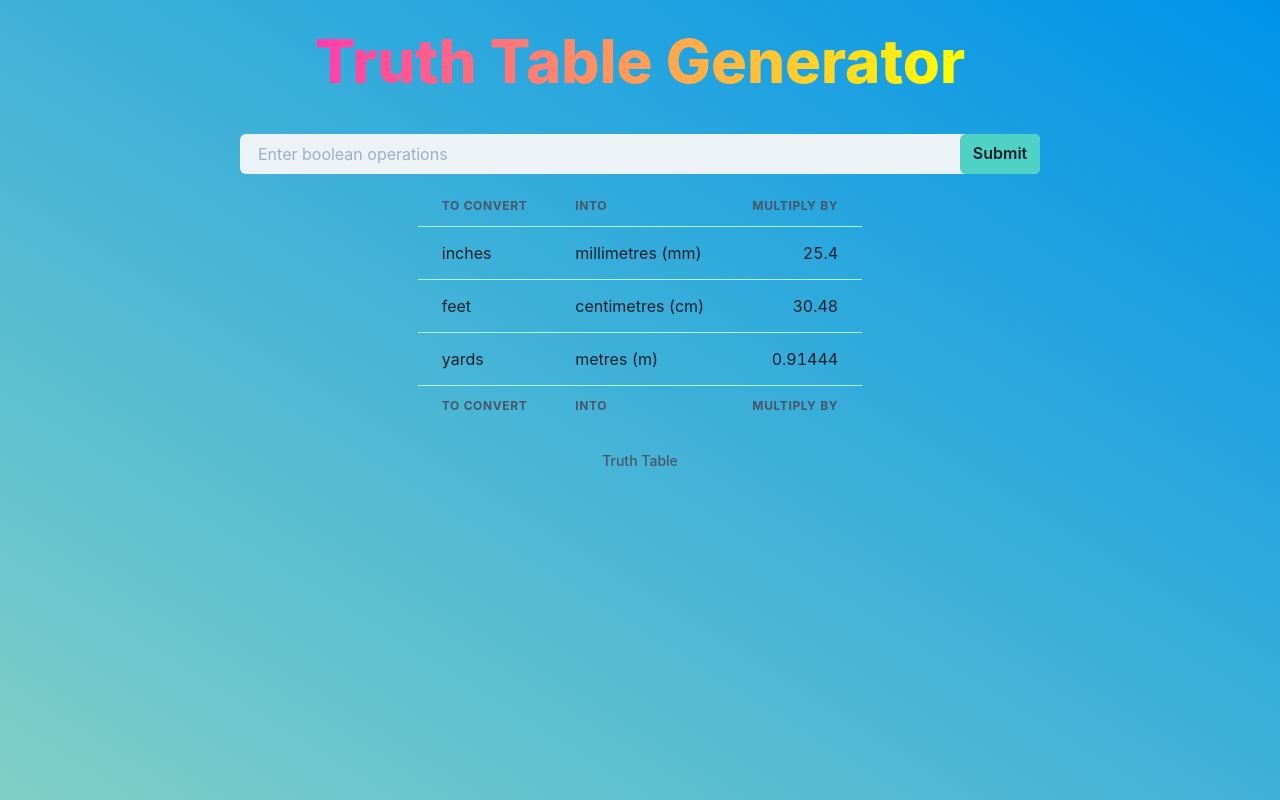
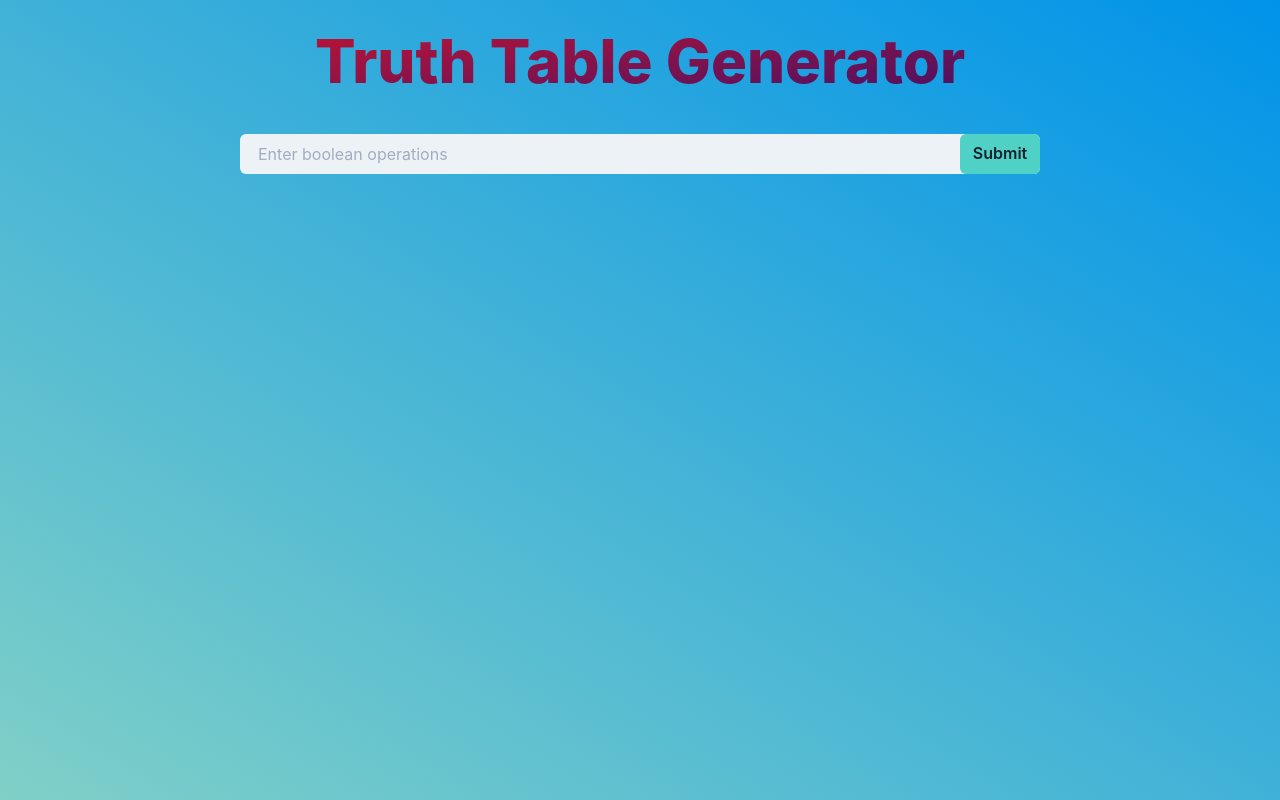
Before and after one commit to 20dcs/truth-table-generator, a React (Create React App) app: page / in a window 1280 px wide. Built offline with nearby package versions, Linux system fonts and the light colour scheme.

Commit message:
feat: text color & input from expression passed to table

```diff
--- a/src/components/Home.jsx
+++ b/src/components/Home.jsx
@@ -1,4 +1,4 @@
-import React from "react";
+import React, { useState } from "react";
 import {
   Input,
   Stack,
@@ -10,11 +10,42 @@ import {
 import TruthTable from "./TruthTable";
 
 function Home() {
+  const [expression, setExpression] = useState();
+  const [expressionArray, setExpressionArray] = useState([]);
+
+  const handleChange = (event) => {
+    setExpression(event.target.value);
+  };
+  const generateTable = () => {
+    const temp = expression.split(" ");
+    setExpressionArray(temp);
+    console.log(expressionArray);
+    if (expressionArray.length < 3) {
+      console.error("Invalid expression");
+    }
+    switch (expressionArray[1]) {
+      case "and":
+        console.log("and");
+        break;
+      case "or":
+        console.log("or");
+        break;
+      case "implies":
+        console.log("implies");
+        break;
+      case "<=>":
+        console.log("double implies");
+        break;
+      default:
+        console.error(`Invalid operation`);
+    }
+  };
+
   return (
     <Stack spacing={3} alignItems="center">
       <Text
         m={4}
-        bgGradient="linear(to-r, #FF3CAC, #FFFF00)"
+        bgGradient="linear(to-br, #c31432, #421166)"
         bgClip="text"
         fontSize="6xl"
         fontWeight="extrabold"
@@ -23,19 +54,21 @@ function Home() {
       </Text>
       <InputGroup maxW={"100vh"} size="md">
         <Input
-          // mt={16}
+          value={expression}
+          onChange={handleChange}
           variant="filled"
           placeholder="Enter boolean operations"
           colorScheme="white"
         />
         <InputRightElement width="5.0rem">
-          <Button bgColor="teal.300" size="md">
+          <Button bgColor="teal.300" size="md" onClick={() => generateTable()}>
             Submit
           </Button>
         </InputRightElement>
       </InputGroup>
-
-      <TruthTable />
+      {expressionArray.length > 2 ? (
+        <TruthTable expressionArray={expressionArray} />
+      ) : null}
     </Stack>
   );
 }
--- a/src/components/TruthTable.jsx
+++ b/src/components/TruthTable.jsx
@@ -7,20 +7,18 @@ import {
   Tr,
   Th,
   Td,
-  TableCaption,
   Stack,
 } from "@chakra-ui/react";
 
-function TruthTable() {
+function TruthTable({ expressionArray }) {
   return (
     <Stack mt={4}>
       <Table size="md" colorScheme="teal" alignSelf="center">
-        <TableCaption>Truth Table</TableCaption>
         <Thead>
           <Tr>
-            <Th>To convert</Th>
-            <Th>into</Th>
-            <Th isNumeric>multiply by</Th>
+            <Th>{expressionArray[0]}</Th>
+            <Th>{expressionArray[2]}</Th>
+            <Th>{expressionArray[1]}</Th>
           </Tr>
         </Thead>
         <Tbody>
```
Also changed, not shown: .eslintrc.json.
